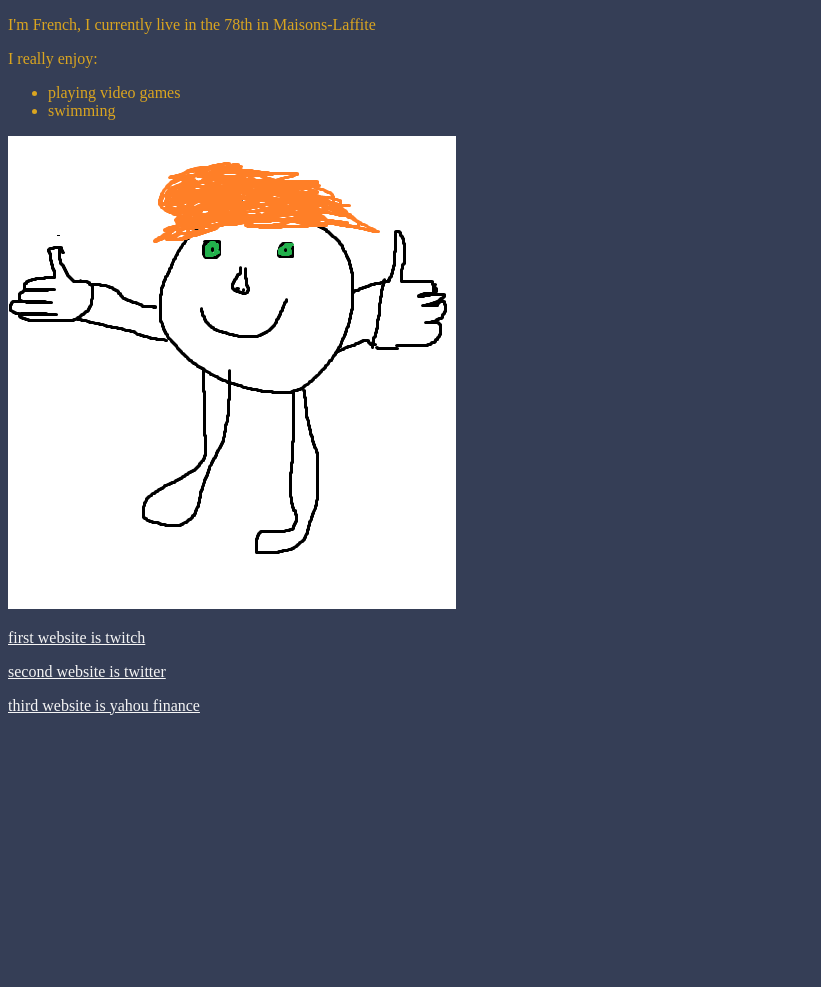
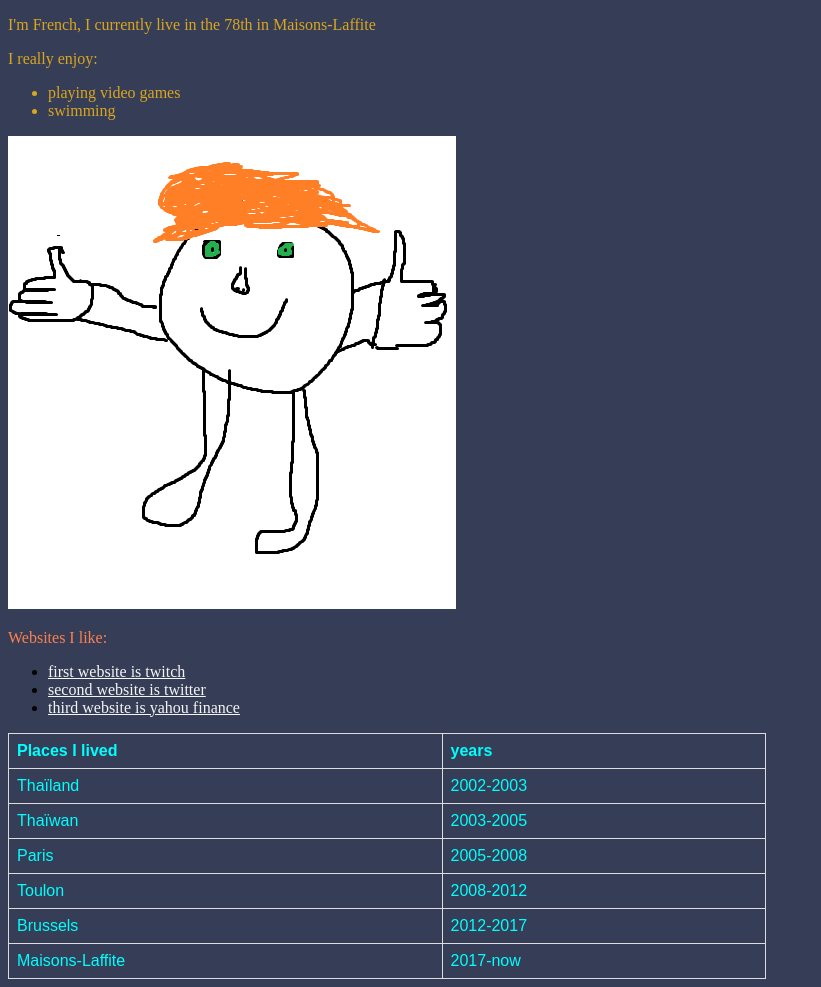
Before and after one commit to AntoninGonza/CS3051-assignment, a plain HTML site: page about-me.html in a window 1280 px wide. Shown: the part 105-1092 px from the top of the page, without its empty margins (0-821 px from the left). Before the commit the page ends 836 px from the top, so only its background shows below. Drawn offline with Linux system fonts and the light colour scheme.

Commit message:
assignment 2

```diff
--- a/about-me.html
+++ b/about-me.html
@@ -1,24 +1,43 @@
-
 <!DOCTYPE html>
 <html lang="en">
+
 <head>
     <meta charset="UTF-8">
     <meta http-equiv="X-UA-Compatible" content="IE=edge">
     <meta name="viewport" content="width=device-width, initial-scale=1.0">
     <title>About me</title>
 </head>
+
 <body>
 
 </body>
+
 </html>
 
+
 <html>
+<style>
+    table {
+        font-family: arial, sans-serif;
+        border-collapse: collapse;
+        width: 60%;
+        color:aqua;
+    }
+
+    td,
+    th {
+        border: 1px solid #dddddd;
+        text-align: left;
+        padding: 8px;
+    }
+</style>
+
 <head>
     <h1 style="color:#CC0033">About me:</h1>
 </head>
 
 <body style="background-color: #353E56;">
-        <h3  style="color: goldenrod"> My name is Antonin Gonzalez but you can call me Anton</h3>
+    <h3 style="color: goldenrod"> My name is Antonin Gonzalez but you can call me Anton</h3>
     <p style="color: goldenrod">I'm French, I currently live in the 78th in Maisons-Laffite</p>
     <p style="color: goldenrod">I really enjoy:</p>
     <ul>
@@ -28,8 +47,46 @@
 
     <img src="drawingAnto.png" alt="me">
 
-        <p><a href="https://www.twitch.tv/" style="color: whitesmoke">first website is twitch</a></p>
-        <p><a href="https://twitter.com/home" style="color: whitesmoke">second website is twitter</a></p>
-        <p><a href="https://fr.finance.yahoo.com/" style="color: whitesmoke"> third website is yahou finance</a></p>
+    <p style="color:coral">Websites I like:</p>
+    <ul>
+        <li><a href="https://www.twitch.tv/" style="color: whitesmoke" target="_blank">first website is twitch</a></li>
+        <li><a href="https://twitter.com/home" style="color: whitesmoke" target="_blank">second website is twitter</a>
+        </li>
+        <li><a href="https://fr.finance.yahoo.com/" style="color: whitesmoke" target="_blank"> third website is yahou
+                finance</a></li>
+    </ul>
+
+    <table>
+        <tr>
+            <th>Places I lived</th>
+            <th>years</th>
+        </tr>
+        <tr>
+            <td>Thaïland</td>
+            <td>2002-2003</td>
+        </tr>
+        <tr>
+            <td>Thaïwan</td>
+            <td>2003-2005</td>
+        </tr>
+        <tr>
+            <td>Paris</td>
+            <td>2005-2008</td>
+        </tr>
+        <tr>
+            <td>Toulon</td>
+            <td>2008-2012</td>
+        </tr>
+        <tr>
+            <td>Brussels</td>
+            <td>2012-2017</td>
+        </tr>
+        <tr>
+            <td>Maisons-Laffite</td>
+            <td>2017-now</td>
+        </tr>
+    </table>
+
 </body>
+
 </html>
```
Lines whose indentation alone changed are shown as unchanged.
